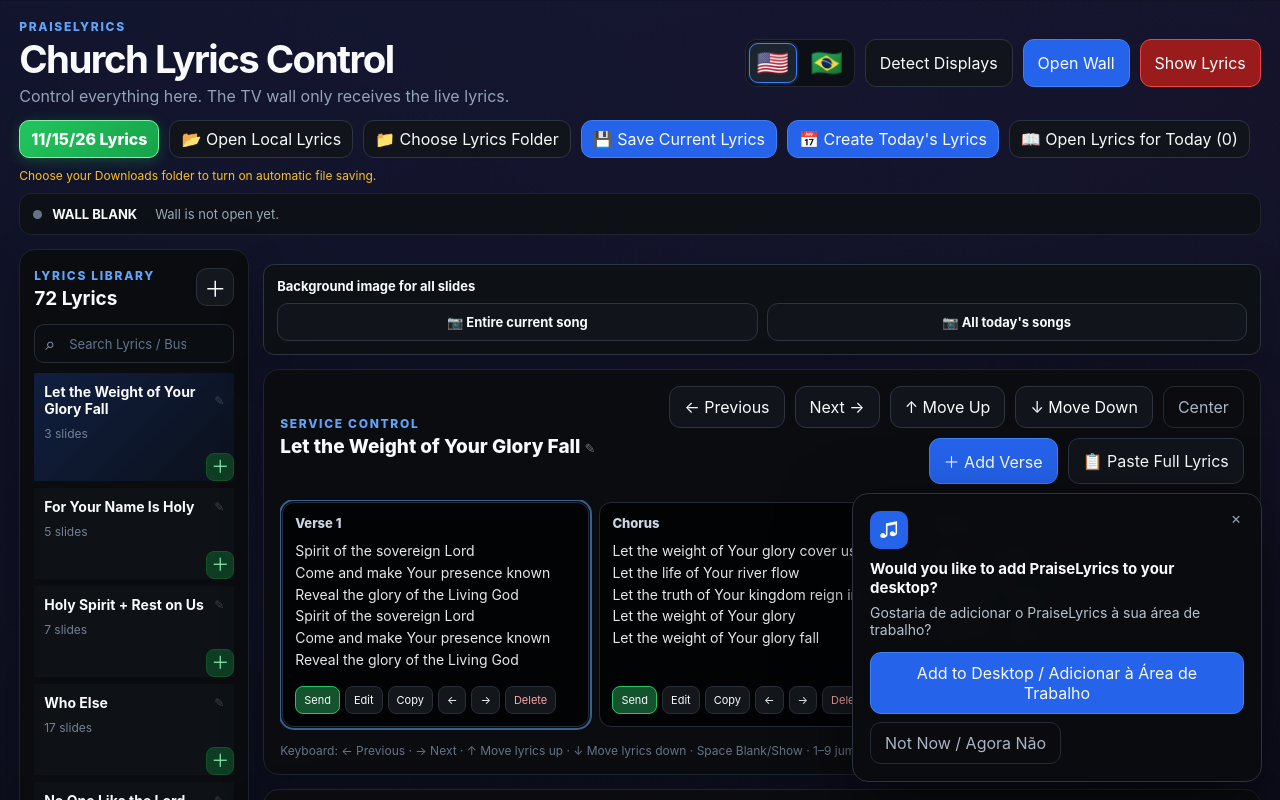
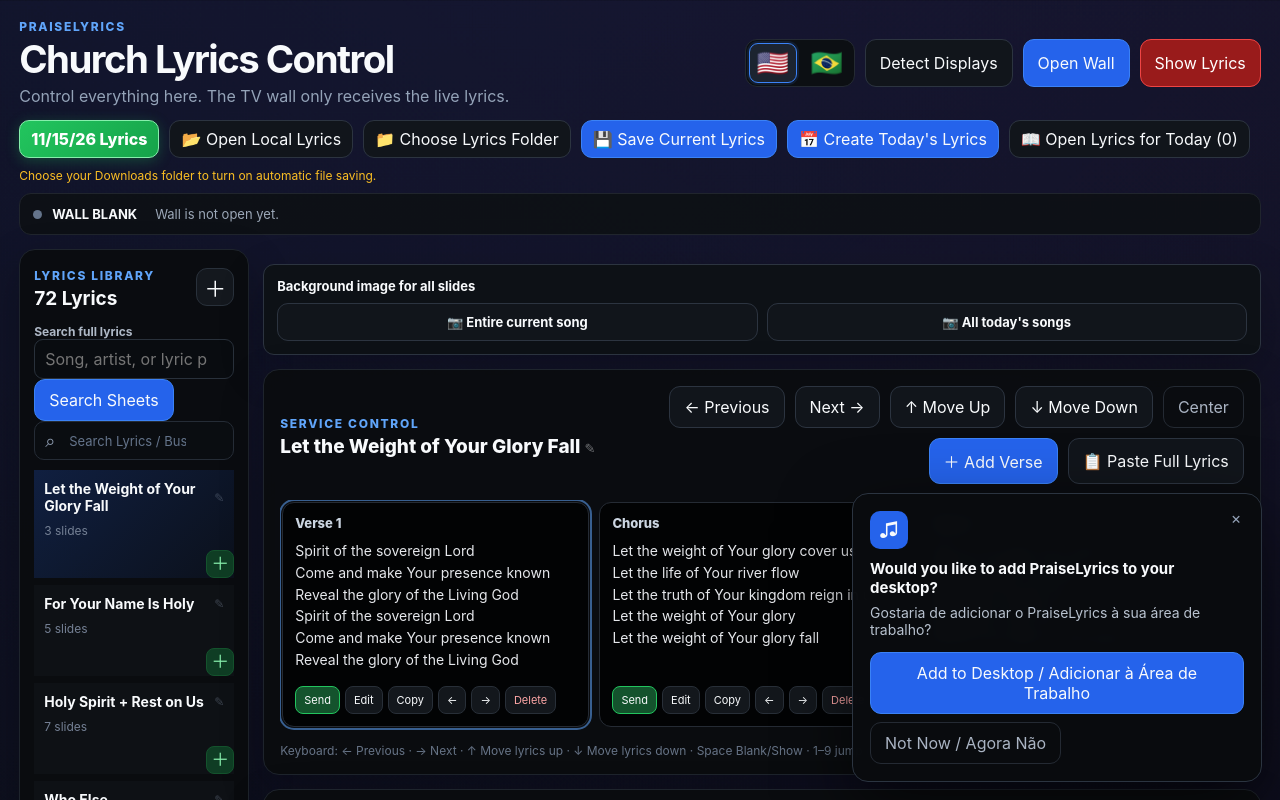
Before and after one commit to ValdemirJunior2020/PraiseLyrics, a React (Vite) app: page / in a window 1280 px wide. Shown: the top 800 px of the page. Built offline with nearby package versions, Linux system fonts and the light colour scheme.

Commit message:
Add searchable full-lyrics library and Google Sheets import UI

```diff
--- a/src/App.jsx
+++ b/src/App.jsx
@@ -527,6 +527,43 @@ function ControlView() {
   const t = COPY[language];
   const [lyricsList, setLyricsList] = useState(() => STARTER_LYRICS);
   const [lyricsId, setLyricsId] = useState(STARTER_LYRICS[0].id);
+  const [lyricsSearch, setLyricsSearch] = useState('');
+  const [cloudLoading, setCloudLoading] = useState(false);
+  const [cloudStatus, setCloudStatus] = useState('');
+  const visibleLibrarySongs = lyricsList.filter((song) => {
+    const q = lyricsSearch.trim().toLocaleLowerCase();
+    return !q || [song.title, song.artist, ...(song.slides || []).map((slide) => slide.text)]
+      .some((part) => String(part || '').toLocaleLowerCase().includes(q));
+  });
+
+  async function searchCloudLyrics() {
+    setCloudLoading(true);
+    setCloudStatus('Searching Google Sheets…');
+    try {
+      const q = lyricsSearch.trim();
+      const response = await fetch('/api/lyrics' + (q ? '?q=' + encodeURIComponent(q) : ''));
+      const data = await response.json();
+      if (!response.ok || !data.ok || !Array.isArray(data.songs)) {
+        throw new Error(data.error || 'Search unavailable');
+      }
+      const matches = data.songs.filter((song) =>
+        song && song.id && song.title && Array.isArray(song.slides) && song.slides.length
+      );
+      setLyricsList((current) => {
+        const known = new Set(current.map((song) => song.id));
+        const incoming = matches.filter((song) => !known.has(song.id));
+        return [...current, ...incoming];
+      });
+      setCloudStatus(matches.length
+        ? `Found ${data.total} in Google Sheets. ${matches.length} ready in the library.`
+        : 'No matching songs found in Google Sheets.');
+    } catch (error) {
+      setCloudStatus(error.message || 'Unable to load Google Sheets.');
+    } finally {
+      setCloudLoading(false);
+    }
+  }
+
   const [liveIndex, setLiveIndex] = useState(0);
   const [selectedIndex, setSelectedIndex] = useState(0);
   const [style, setStyle] = useState(DEFAULT_STYLE);
@@ -1363,8 +1400,25 @@ function ControlView() {
             <button className="icon-button" onClick={newLyrics} title={t.newLyrics}>＋</button>
           </div>
 
+          <div className="cloud-lyrics-search">
+            <label htmlFor="lyrics-db-search">Search full lyrics</label>
+            <div className="cloud-lyrics-search-row">
+              <input
+                id="lyrics-db-search"
+                type="search"
+                value={lyricsSearch}
+                onChange={(event) => setLyricsSearch(event.target.value)}
+                onKeyDown={(event) => { if (event.key === 'Enter') searchCloudLyrics(); }}
+                placeholder="Song, artist, or lyric phrase…"
+              />
+              <button className="primary" onClick={searchCloudLyrics} disabled={cloudLoading}>
+                {cloudLoading ? '…' : 'Search Sheets'}
+              </button>
+            </div>
+            {cloudStatus && <small role="status">{cloudStatus}</small>}
+          </div>
           <div className="song-list">
-            {lyricsList.map((item) => (
+            {visibleLibrarySongs.map((item) => (
               <div key={item.id} className={`song-item lyrics-item ${item.id === lyrics.id ? 'selected' : ''}`}>
                 <button
                   className="lyrics-name-button"
```
